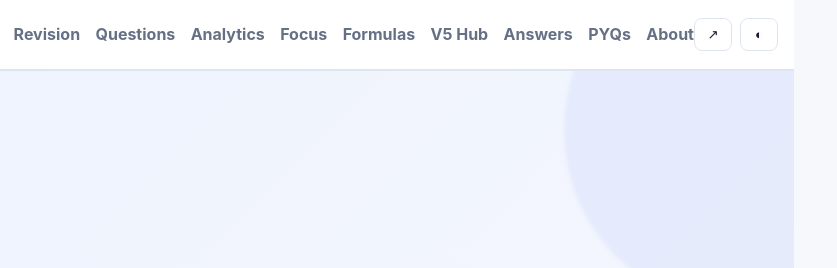
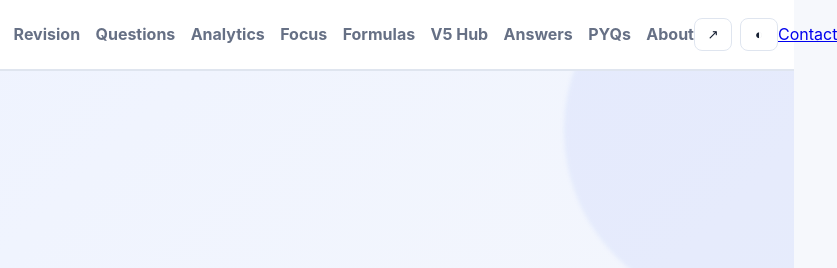
Before and after one commit to mdshahid20252027-hue/bca-notes-by-shahid, a plain HTML site: page index.html in a window 1280 px wide. Shown: the top 268 px of the page, 486-1323 px from the left, 837 px wide, since content can reach past the window. Drawn offline with Linux system fonts and the light colour scheme.

Commit message:
Update index.html

```diff
--- a/index.html
+++ b/index.html
@@ -1,6 +1,6 @@
 <!doctype html><html lang="en"><head><meta charset="utf-8">
 <link rel="manifest" href="./manifest.webmanifest"><meta name="viewport" content="width=device-width,initial-scale=1"><title>BCA Notes by Shahid — AKU Semester II</title><link rel="stylesheet" href="style.css"></head><body>
-<header><a href="#home" class="brand" aria-label="BCA Notes by Shahid home"><span class="brand-mark">B</span><span>BCA Notes <small>by Shahid</small></span></a><nav id="nav"><a href="#home">Home</a><a href="#dashboard">Dashboard</a><a href="#subjects">Subjects</a><a href="#planner">Planner</a><a href="#revision">Revision</a><a href="#question-bank">Questions</a><a href="#analytics">Analytics</a><a href="#focus-mode">Focus</a><a href="#formula-sheet">Formulas</a><a href="#v5-hub">V5 Hub</a><a href="#important-answers">Answers</a><a href="#pyq">PYQs</a><a href="#about">About</a></nav><div class="header-actions"><button class="icon-btn" onclick="shareSite()" title="Share website" aria-label="Share website">↗</button><button class="icon-btn" onclick="toggleTheme()" title="Toggle theme" aria-label="Toggle theme">◐</button><button class="menu" onclick="toggleNav()" aria-label="Open menu">☰</button></div></header>
+<header><a href="#home" class="brand" aria-label="BCA Notes by Shahid home"><span class="brand-mark">B</span><span>BCA Notes <small>by Shahid</small></span></a><nav id="nav"><a href="#home">Home</a><a href="#dashboard">Dashboard</a><a href="#subjects">Subjects</a><a href="#planner">Planner</a><a href="#revision">Revision</a><a href="#question-bank">Questions</a><a href="#analytics">Analytics</a><a href="#focus-mode">Focus</a><a href="#formula-sheet">Formulas</a><a href="#v5-hub">V5 Hub</a><a href="#important-answers">Answers</a><a href="#pyq">PYQs</a><a href="#about">About</a></nav><div class="header-actions"><button class="icon-btn" onclick="shareSite()" title="Share website" aria-label="Share website">↗</button><button class="icon-btn" onclick="toggleTheme()" title="Toggle theme" aria-label="Toggle theme">◐</button><button class="menu" onclick="toggleNav()" aria-label="Open menu">☰</button></div><a href="#contact">Contact</a></header>
 <section id="home" class="hero"><div><span>AKU • BCA • SEMESTER II</span><h1>Complete Notes.<br><em>Learn from Basics to Advanced.</em></h1><p>Five AKU Semester-II subjects explained in original, student-friendly English with examples, exam focus, diagrams and interactive MCQs.</p><a class="primary" href="#subjects">Start Learning →</a></div><div class="hero-card"><b>SEMESTER II</b><ul><li>Business English</li><li>Mathematics (Numerical Techniques)</li><li>System Analysis & Design</li><li>Problem Solving & Programming in C</li><li>Operating System & Unix</li></ul></div></section>
 
 
```
